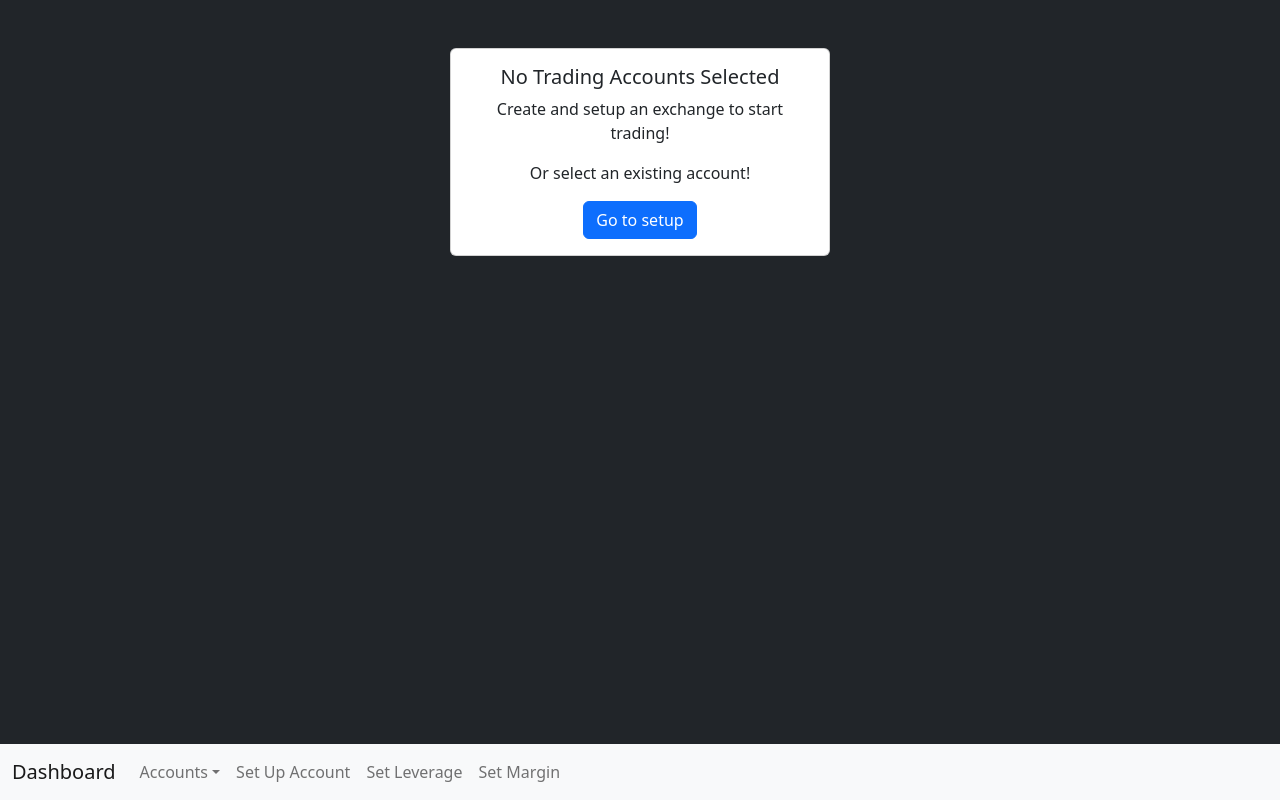
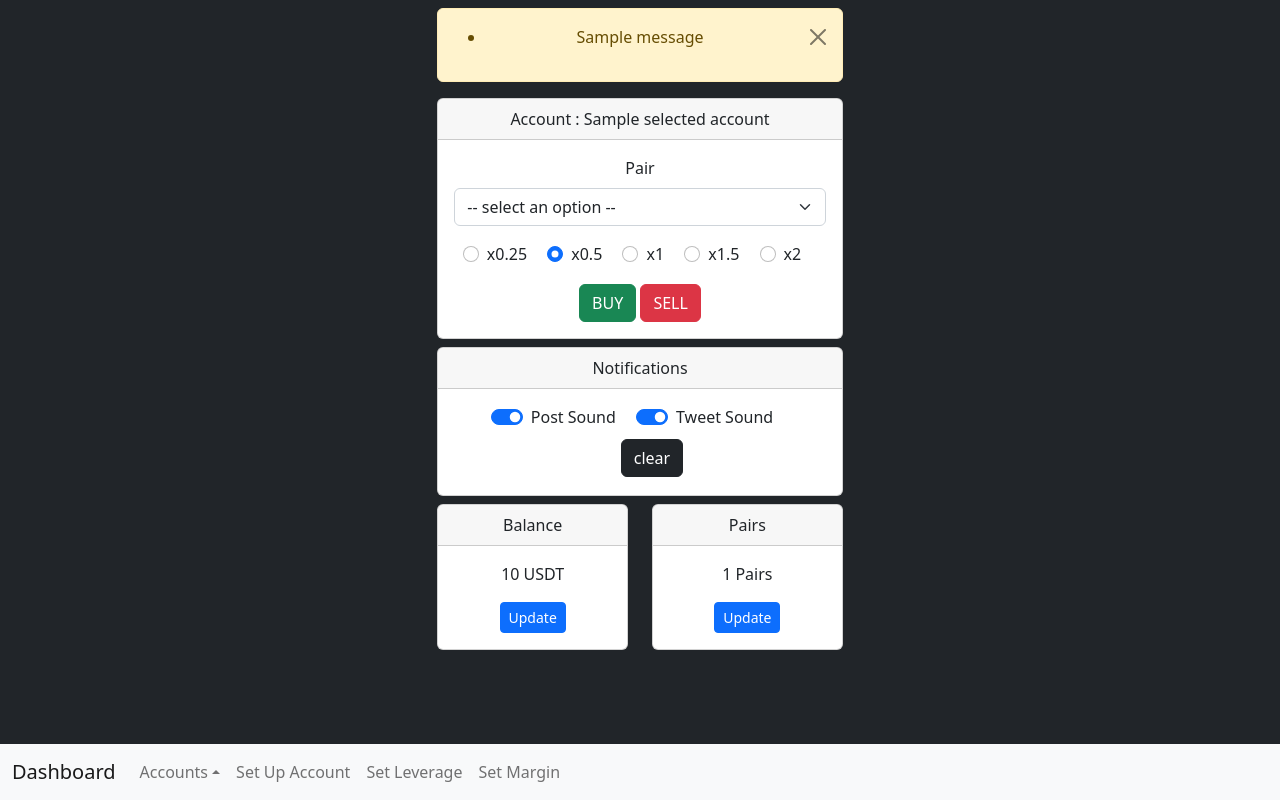
Before and after one commit to zahidtokur/binance-madnews-dashboard, a Django app: template templates/core/index.html in a window 1280 px wide. Run offline with Django 4.2, Linux system fonts and the light colour scheme; tables that the repository leaves empty hold one stand-in row (values such as "Sample post"); the template is opened without the code that fills it: values that come from a table or form of the project are taken from there, most other values are stand-ins (such as "Sample title", 1, 10 or a date in 2020); one stand-in notice (Sample message) is shown; some libraries are stand-ins or nearby versions.

Commit message:
Add trade functionality to index page and create SetMainAccountView

```diff
--- a/core/urls.py
+++ b/core/urls.py
@@ -5,6 +5,7 @@ from core import views
 app_name = 'core'
 
 urlpatterns = [
-    path('', views.index, name='index'),
+    path('', views.IndexView.as_view(), name='index'),
     path('create/', views.AccountCreateView.as_view(), name='create'),
+    path('<int:id>/set-main/', views.SetMainAccountView.as_view(), name='set_main'),
 ]
--- a/templates/base.html
+++ b/templates/base.html
@@ -23,12 +23,12 @@
             </button>
             <div class="collapse navbar-collapse" id="navbarSupportedContent">
                 <ul class="navbar-nav me-auto mb-2 mb-lg-0">
-                    {% if exchange_list %}
-                    <li class="nav-item dropdown">
+                    {% if accounts %}
+                    <li class="nav-item dropup">
                         <a class="nav-link dropdown-toggle" href="#" role="button" data-bs-toggle="dropdown" aria-expanded="false">Accounts</a>
                         <ul class="dropdown-menu">
-                            {% for object in exchange_list %}
-                                <li><a class="dropdown-item" href="">{{object.name}}</a></li>
+                            {% for account in accounts %}
+                                <li><a class="dropdown-item" href="{% url 'core:set_main' id=account.id %}">{{account.name}}</a></li>
                             {% endfor %}
                         </ul>
                     </li>
--- a/templates/core/index.html
+++ b/templates/core/index.html
@@ -7,6 +7,112 @@
 
 {% block content %}
 
+{% if selected_account %}
+<div class="text-center m-2">
+  <div class="row">
+    <div class="col-md-4 post-toasts-col"></div>
+    <div class="col-md-4">
+      {% if messages %}
+      <div class="alert alert-warning alert-dismissible fade show" role="alert">
+        <ul>
+          {% for message in messages %}
+            <li>{{ message }}</li>
+          {% endfor %}
+        </ul>
+        <button type="button" class="btn-close" data-bs-dismiss="alert" aria-label="Close"></button>
+      </div>
+      {% endif %}
+      <div class="card">
+        <div class="card-header">
+          Account : {{selected_account.name}}
+        </div>
+        <div class="card-body">
+          <form method="POST" id="form-body">
+            {% csrf_token %}
+            <div class="mb-3">
+                <label class="form-label">Pair</label>
+                <select class="form-select" name="pair" required>
+                    <option disabled selected value> -- select an option -- </option>
+                    {% for pair in selected_account.pairs.all %}
+                      <option value="{{pair.name}}">{{pair.name}}</option>
+                    {% endfor %}
+                </select>
+            </div>
+            <div class="mb-3">
+              <div class="form-check form-check-inline">
+                  <input class="form-check-input" type="radio" name="multiplier" value="0.25">
+                  <label class="form-check-label" for="inlineRadio2">x0.25</label>
+                </div>
+                <div class="form-check form-check-inline">
+                  <input class="form-check-input" type="radio" name="multiplier" value="0.5" checked>
+                  <label class="form-check-label" for="inlineRadio2">x0.5</label>
+                </div>
+                <div class="form-check form-check-inline">
+                  <input class="form-check-input" type="radio" name="multiplier" value="1">
+                  <label class="form-check-label" for="inlineRadio2">x1</label>
+                </div>
+                <div class="form-check form-check-inline">
+                  <input class="form-check-input" type="radio" name="multiplier" value="1.5">
+                  <label class="form-check-label" for="inlineRadio2">x1.5</label>
+                </div>
+                <div class="form-check form-check-inline">
+                  <input class="form-check-input" type="radio" name="multiplier" value="2">
+                  <label class="form-check-label" for="inlineRadio2">x2</label>
+                </div>
+            </div>
+            <button type="submit" name="buy" class="btn btn-success">BUY</button>
+            <button type="submit" name="sell" class="btn btn-danger">SELL</button>
+          </form>
+        </div>
+      </div>
+      <div class="card mt-2">
+        <div class="card-header">
+          Notifications
+        </div>
+        <div class="card-body">
+          <div class="form-check form-switch form-check-inline">
+            <input class="form-check-input" type="checkbox" role="switch" id="postSound" checked>
+            <label class="form-check-label">Post Sound</label>
+          </div>
+          <div class="form-check form-switch form-check-inline">
+            <input class="form-check-input" type="checkbox" role="switch" id="tweetSound" checked>
+            <label class="form-check-label">Tweet Sound</label>
+          </div>
+          <div class="form-check mt-2">
+            <button type="button" id="clearNotifications" class="btn btn-dark">clear</button>
+          </div>
+        </div>
+      </div>
+      <div class="row">
+        <div class="col-md-6 mt-2">
+          <div class="card text-center">
+            <div class="card-header">
+              Balance
+            </div>
+            <div class="card-body">
+              <p class="card-text">{{selected_account.balance}} USDT</p>
+              <a href="" class="btn btn-primary btn-sm">Update</a>
+            </div>
+          </div>
+        </div>
+        <div class="col-md-6 mt-2">
+          <div class="card text-center">
+            <div class="card-header">
+              Pairs
+            </div>
+            <div class="card-body">
+              <p class="card-text">{{selected_account.pairs.count}} Pairs</p>
+              <a href="" class="btn btn-primary btn-sm">Update</a>
+            </div>
+          </div>
+        </div>
+      </div>
+    </div>
+    <div class="col-md-4 tweet-toasts-col">
+    </div>
+  </div>
+</div>
+{% else %}
 <div class="container text-center mt-5">
   <div class="row">
     <div class="col-md-4 offset-md-4 card">
@@ -19,5 +125,6 @@
     </div>
   </div>
 </div>
+{% endif %}
 
 {% endblock content %}
```
Also changed, not shown: core/views.py (+39 -2 lines). Lines whose indentation alone changed are shown as unchanged.
